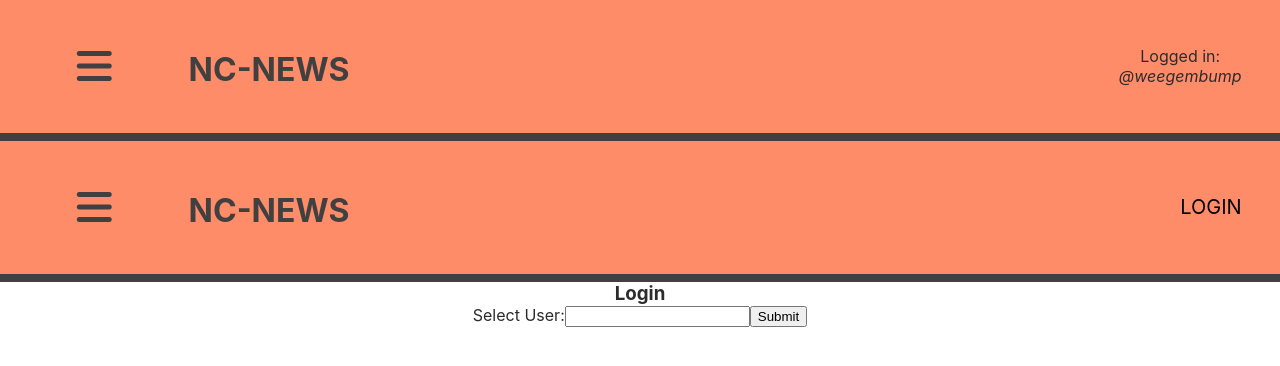
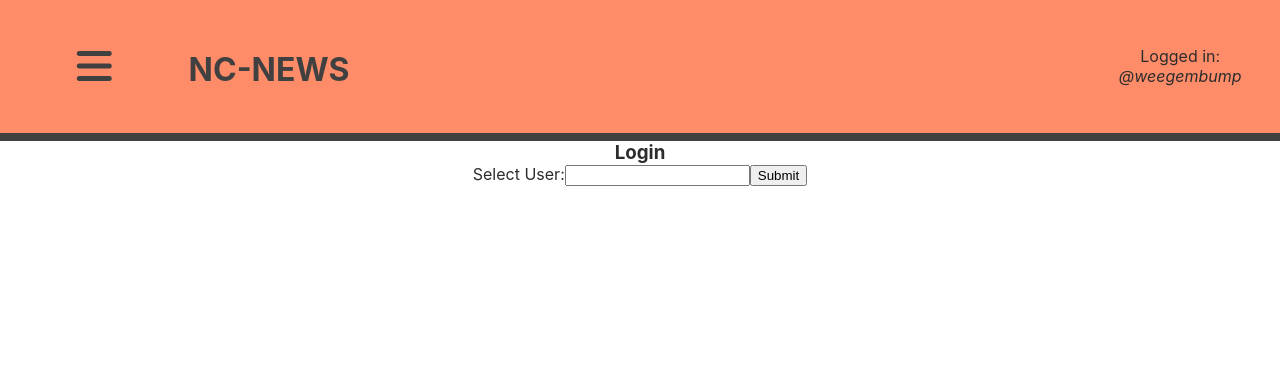
Before and after one commit to timotillydo/fe-nc-news, a React (Create React App) app: page /login in a window 1280 px wide. Shown: the top 366 px of the page. Built offline with nearby package versions, Linux system fonts and the light colour scheme.

Commit message:
made into funcitonal component

```diff
--- a/src/Components/Pages/LoginPage.js
+++ b/src/Components/Pages/LoginPage.js
@@ -1,25 +1,8 @@
 import React, { Component } from "react";
-import Header from "../Header";
 
-class LoginPage extends Component {
-  state = {};
-
-  // handleChange = e => {
-  //   e.preventDefault();
-  //   const { value } = e.target;
-  //   console.log("value:", value);
-  //   this.setState({ username: value });
-  // };
-
-  // handleSubmit = e => {
-  //   e.preventDefault();
-  //   this.setState({ isLoggedOut: false });
-  // };
-  render() {
-    const { handleChange, handleSubmit } = this.props;
+const LoginPage = ({ handleChange, handleSubmit }) => {
   return (
     <div>
-        <Header />
       <h3>Login</h3>
       <form onSubmit={handleSubmit}>
         <label>
@@ -38,7 +21,6 @@ class LoginPage extends Component {
       </form>
     </div>
   );
-  }
-}
+};
 
 export default LoginPage;
```
Lines whose indentation alone changed are shown as unchanged.
